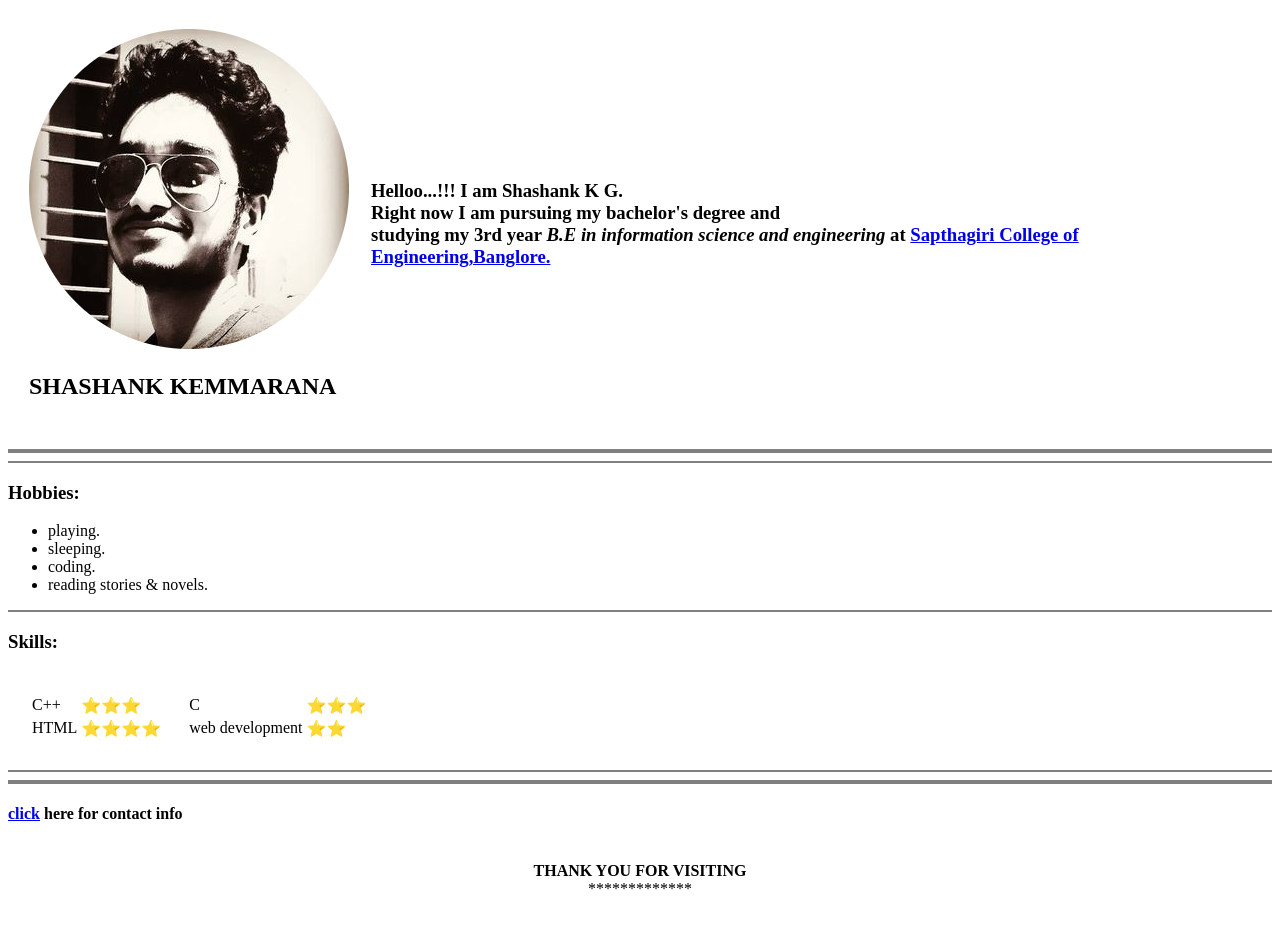
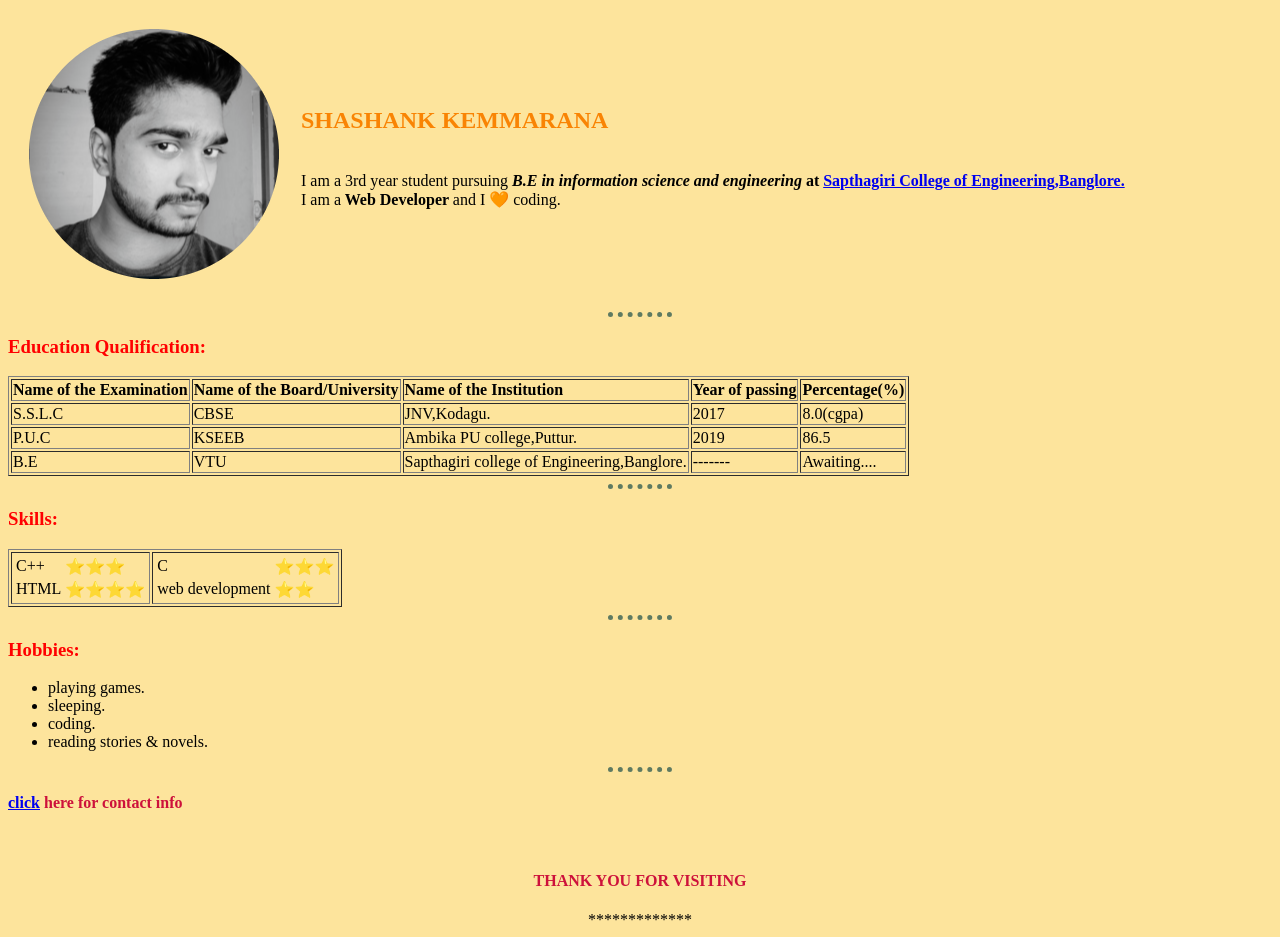
Before and after one commit to shashankKemmarana/cv, a plain HTML site: page index.html in a window 1280 px wide. Before the commit the page ends 906 px from the top, so only its background shows below. Drawn offline with Linux system fonts and the light colour scheme.

Commit message:
Add files via upload

```diff
--- /dev/null
+++ b/css/styles.css
@@ -0,0 +1,24 @@
+body {
+  background-color: #FDE49C;
+}
+
+h2 {
+  color: #F98404;
+  font-family: serif;
+}
+
+h3 {
+  color: red;
+}
+
+h4 {
+  color: #CD113B;
+}
+
+hr {
+  border-style: none;
+  border-top-style: dotted;
+  border-color: #5F7A61;
+  border-width: 5px;
+  width: 5%;
+}
--- a/index.html
+++ b/index.html
@@ -4,45 +4,63 @@
 <head>
   <meta charset="utf-8">
   <title>about me</title>
+  <link rel="stylesheet" href="css/styles.css">
 </head>
 
 <body>
   <table cellspacing="20">
     <tr>
-      <td> <img src="images/shashank12.png" alt="shashank's profile">
-        <h2><strong>SHASHANK KEMMARANA</strong></h2>
+      <td> <img src="images/shashu.png" alt="shashank's profile">
+
       </td>
       <td>
         <h3>
-          <p>Helloo...!!! I am Shashank K G.
-            <br>Right now I am pursuing my bachelor's degree and<br> studying my 3rd year<em><strong> B.E in information science and engineering </em>at </strong><strong><a href="https://www.sapthagiri.edu.in/">Sapthagiri College of
-                Engineering,Banglore.</a>
-            </strong>
+          <h2><strong>SHASHANK KEMMARANA</strong></h2>
+          <p>
+            <br>I am a 3rd year student pursuing <em><strong> B.E in information science and engineering </em>at </strong><strong><a href="https://www.sapthagiri.edu.in/">Sapthagiri College of
+                Engineering,Banglore.</a> </strong>
+            <br>I am a<strong> Web Developer </strong> and I 🧡 coding.
+
           </p>
         </h3>
       </td>
     </tr>
   </table>
-
-  <hr size="4" noshade>
-
-  <hr noshade>
-  <h3>Hobbies:</h3>
-  <ul>
-    <li>
-      playing.
-    </li>
-    <li>
-      sleeping.
-    </li>
-    <li>
-      coding.
-    </li>
-    <li>reading stories & novels.</li>
-  </ul>
-  <hr noshade>
+  <hr>
+  <h3>Education Qualification:</h3>
+  <table border>
+    <tr>
+      <td><strong>Name of the Examination</strong></td>
+      <td><strong>Name of the Board/University</strong></td>
+      <td><strong>Name of the Institution</strong></td>
+      <td><strong>Year of passing</strong></td>
+      <td><strong>Percentage(%)</strong></td>
+    </tr>
+    <tr>
+      <td>S.S.L.C</td>
+      <td>CBSE</td>
+      <td>JNV,Kodagu.</td>
+      <td>2017</td>
+      <td>8.0(cgpa)</td>
+    </tr>
+    <tr>
+      <td>P.U.C</td>
+      <td>KSEEB</td>
+      <td>Ambika PU college,Puttur.</td>
+      <td>2019</td>
+      <td>86.5</td>
+    </tr>
+    <tr>
+      <td>B.E</td>
+      <td>VTU</td>
+      <td>Sapthagiri college of Engineering,Banglore.</td>
+      <td>-------</td>
+      <td>Awaiting....</td>
+    </tr>
+  </table>
+  <hr>
   <h3>Skills:</h3>
-  <table cellspacing="20">
+  <table border>
     <tr>
       <td>
         <table>
@@ -67,19 +85,28 @@
             <td>⭐⭐</td>
           </tr>
         </table>
-
       </td>
     </tr>
   </table>
-
-  <hr noshade>
-  <hr size="4" noshade>
+  <hr>
+  <h3>Hobbies:</h3>
+  <ul>
+    <li>
+      playing games.
+    </li>
+    <li>
+      sleeping.
+    </li>
+    <li>
+      coding.
+    </li>
+    <li>reading stories & novels.</li>
+  </ul>
+  <hr>
   <h4><a href="contactme.html">click</a> here for contact info</h4>
   <center>
     <br>
-    <strong>THANK YOU FOR VISITING</strong>
-    <br>*************
+    <h4><strong>THANK YOU FOR VISITING</strong></h4>
+    *************
   </center>
 </body>
-
-</html>
```
Also changed, not shown: contactme.html (+2 -2 lines), images/shashu.png (added).
